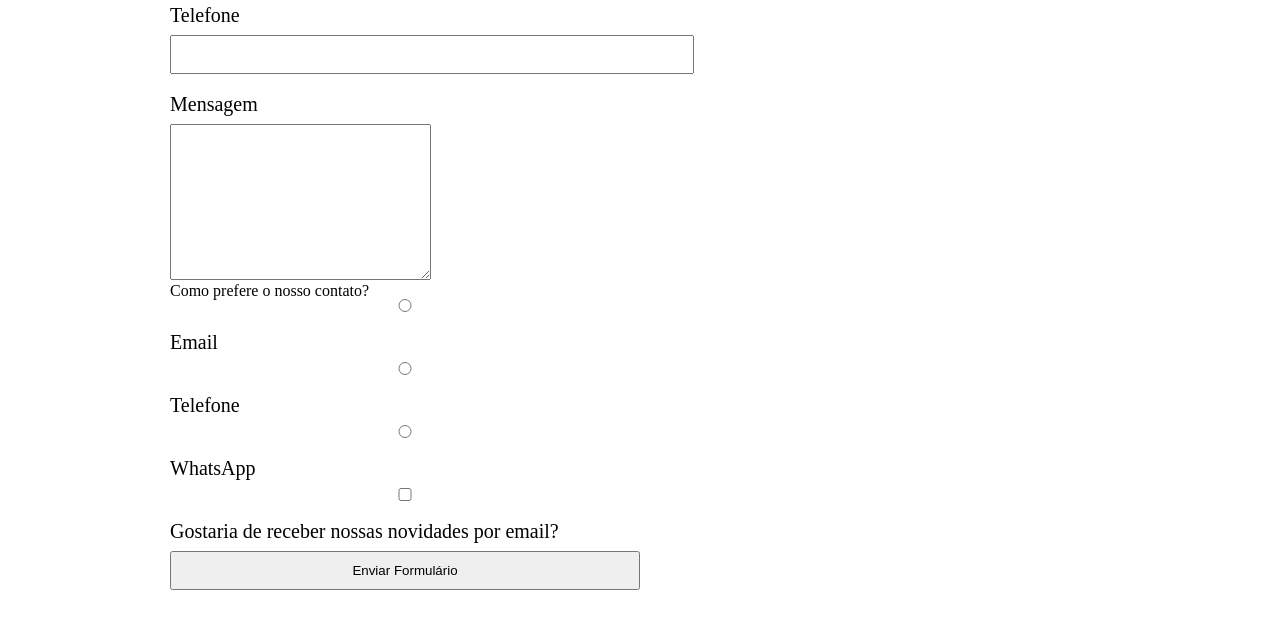
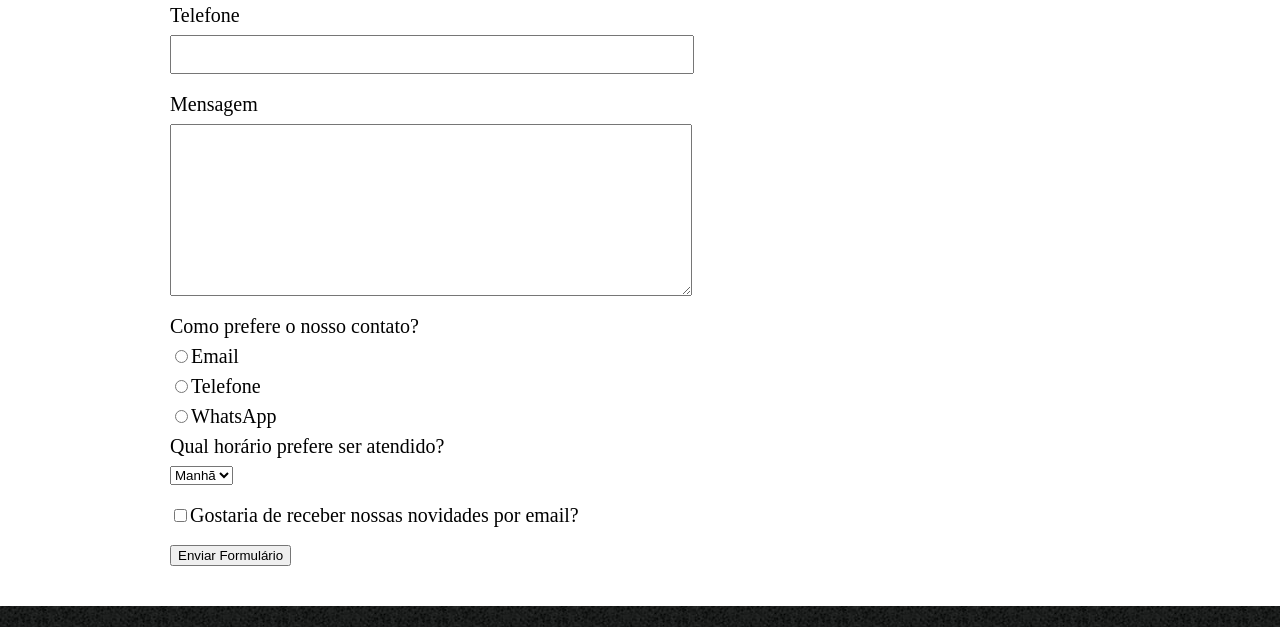
Before and after one commit to NicholasNascimento/Alura-class, a plain HTML site: page contact.html in a window 1280 px wide. Shown: the part 506-1133 px from the top of the page. Drawn offline with Linux system fonts and the light colour scheme.

Commit message:
Updating main

```diff
--- a/contact.html
+++ b/contact.html
@@ -44,6 +44,15 @@
                     <label for="radio-whatsapp"><input type="radio" name="contato" value="whatsapp" id="radio-whatsapp">WhatsApp</label>
                 </div>
 
+                <div>
+                    <p>Qual horário prefere ser atendido?</p>
+                    <select>
+                        <option>Manhã</option>
+                        <option>Tarde</option>
+                        <option>Noite</option>
+                    </select>
+                </div>
+
                 <label class="checkbox"><input type="checkbox">Gostaria de receber nossas novidades por email?</label>
 
                 <input type="submit" value="Enviar Formulário">
--- a/style.css
+++ b/style.css
@@ -99,15 +99,19 @@ form {
     margin: 40px 0;
 }
 
-form label {
+form label, form p {
     display: block;
     font-size: 20px;
     margin: 0 0 10px;
 }
 
-form input {
+.input-padrao {
     display: block;
     margin: 0 0 20px;
     padding: 10px 25px;
     width: 50%;
 }
+
+.checkbox {
+    margin: 20px 0;
+}
```
